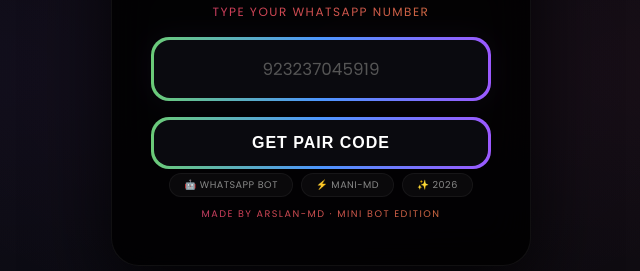
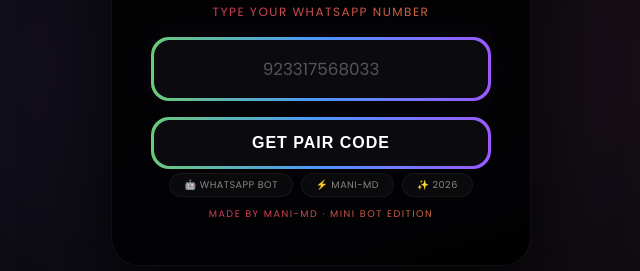
Before and after one commit to Mini-bot007/Mani-Mini-Bot-v2, a website: page pair.html in a window 1280 px wide. Shown: the part 330-601 px from the top of the page, 319-959 px from the left. Drawn offline with Linux system fonts and the light colour scheme.

Commit message:
Update pair.html

```diff
--- a/pair.html
+++ b/pair.html
@@ -375,7 +375,7 @@
 
 <!-- Input with RGB Border -->
 <div class="rgb-box">
-    <input type="text" id="number" placeholder="923237045919">
+    <input type="text" id="number" placeholder="923317568033">
 </div>
 
 <!-- Button with RGB Border -->
@@ -395,7 +395,7 @@
     <span class="badge">✨ 2026</span>
 </div>
 
-<p class="status rgb-text" style="margin-top: 10px; font-size: 0.6rem;">MADE BY ARSLAN-MD · MINI BOT EDITION</p>
+<p class="status rgb-text" style="margin-top: 10px; font-size: 0.6rem;">MADE BY MANI-MD · MINI BOT EDITION</p>
 
 </div>
 
```
